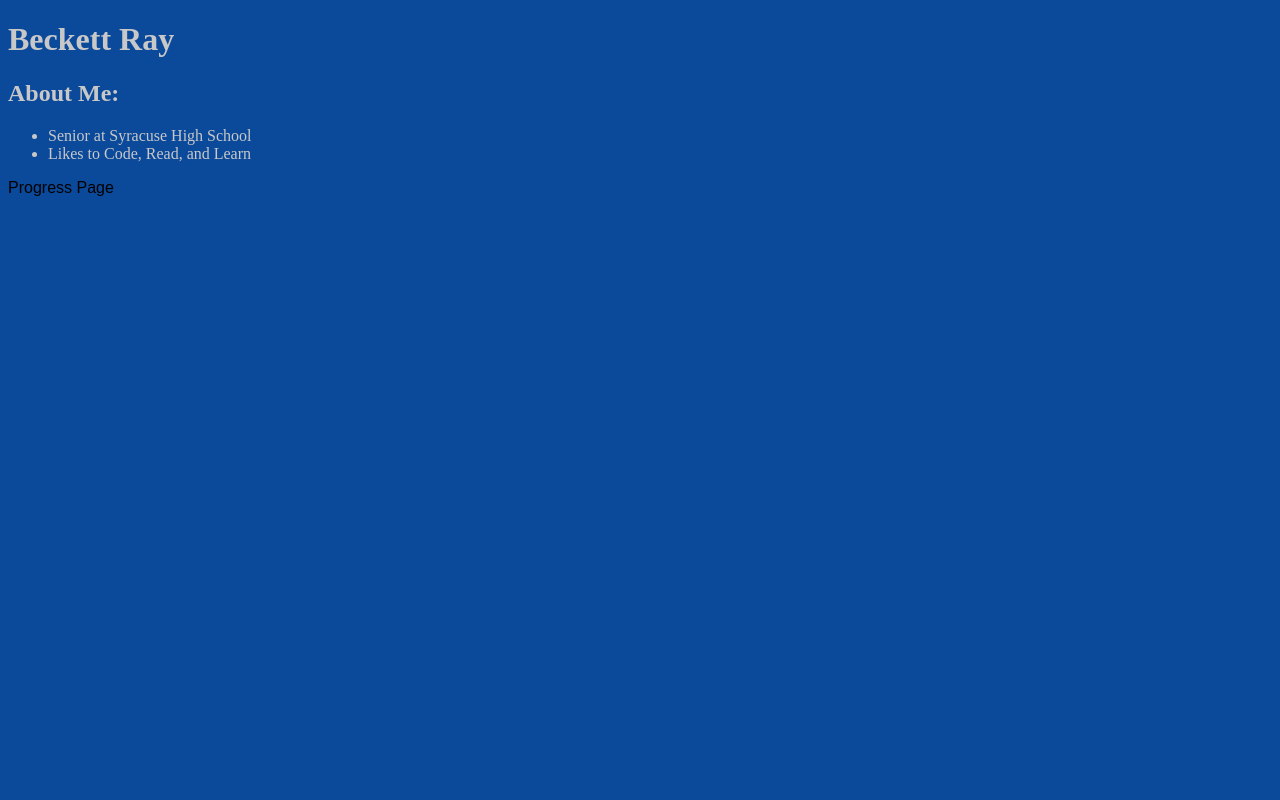
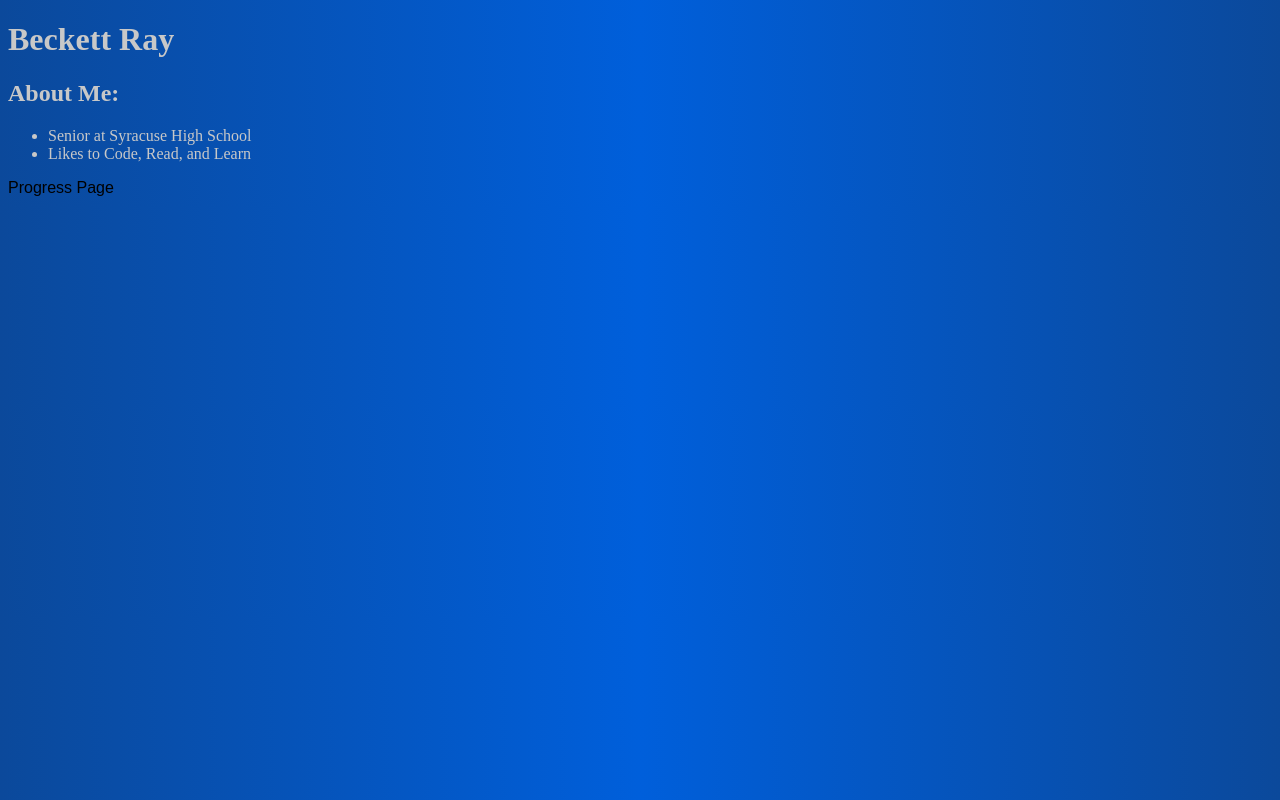
Before and after one commit to 25bray/25bray.github.io, a plain HTML site: page index.html in a window 1280 px wide. Drawn offline with Linux system fonts and the light colour scheme.

Commit message:
background change

```diff
--- a/style.css
+++ b/style.css
@@ -1,7 +1,5 @@
-/* background: linear-gradient(90deg, rgb(255, 0, 0), rgb(0, 255, 0), rgb(0,0,255)) */
-
 body {
-    background-color: rgb(11, 73, 155);
+    background: linear-gradient(90deg, rgb(11, 73, 155), rgb(0, 95, 219), rgb(11, 73, 155));
     color: rgb(200, 200, 200);
 
 }
```
